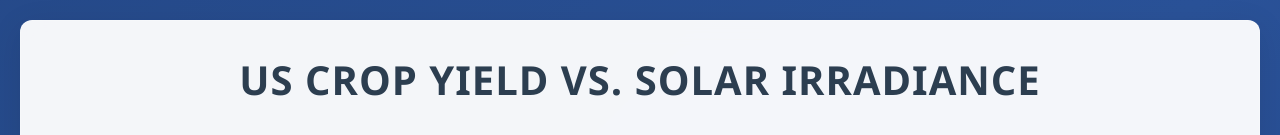
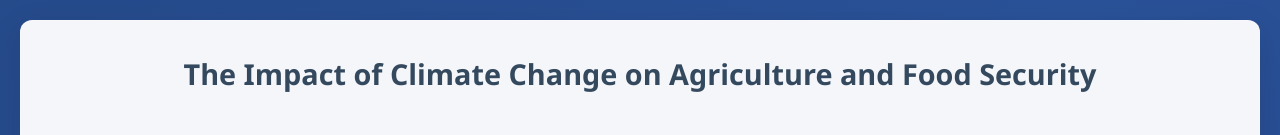
Before and after one commit to mystrycodes/SDVProject, a plain HTML site: page visualization2.html in a window 1280 px wide. Shown: the top 135 px of the page. Drawn offline with Linux system fonts and the light colour scheme.

Commit message:
Update visualization2.html

```diff
--- a/visualization2.html
+++ b/visualization2.html
@@ -3,13 +3,13 @@
 <head>
     <meta charset="UTF-8">
     <meta name="viewport" content="width=device-width, initial-scale=1.0">
-    <title>US Crop Yield vs. Solar Irradiance - Climate Change Impact</title>
+    <title>Radar Chart</title>
     <link rel="stylesheet" href="styles.css">
     <script src="index.js" defer></script>
 </head>
 <body>
     <div class="container">
-        <h1>US Crop Yield vs. Solar Irradiance</h1>
+<!--         <h1>US Crop Yield vs. Solar Irradiance</h1> -->
         <h2>The Impact of Climate Change on Agriculture and Food Security</h2>
 
         <div class="content dashboard-container">
```
